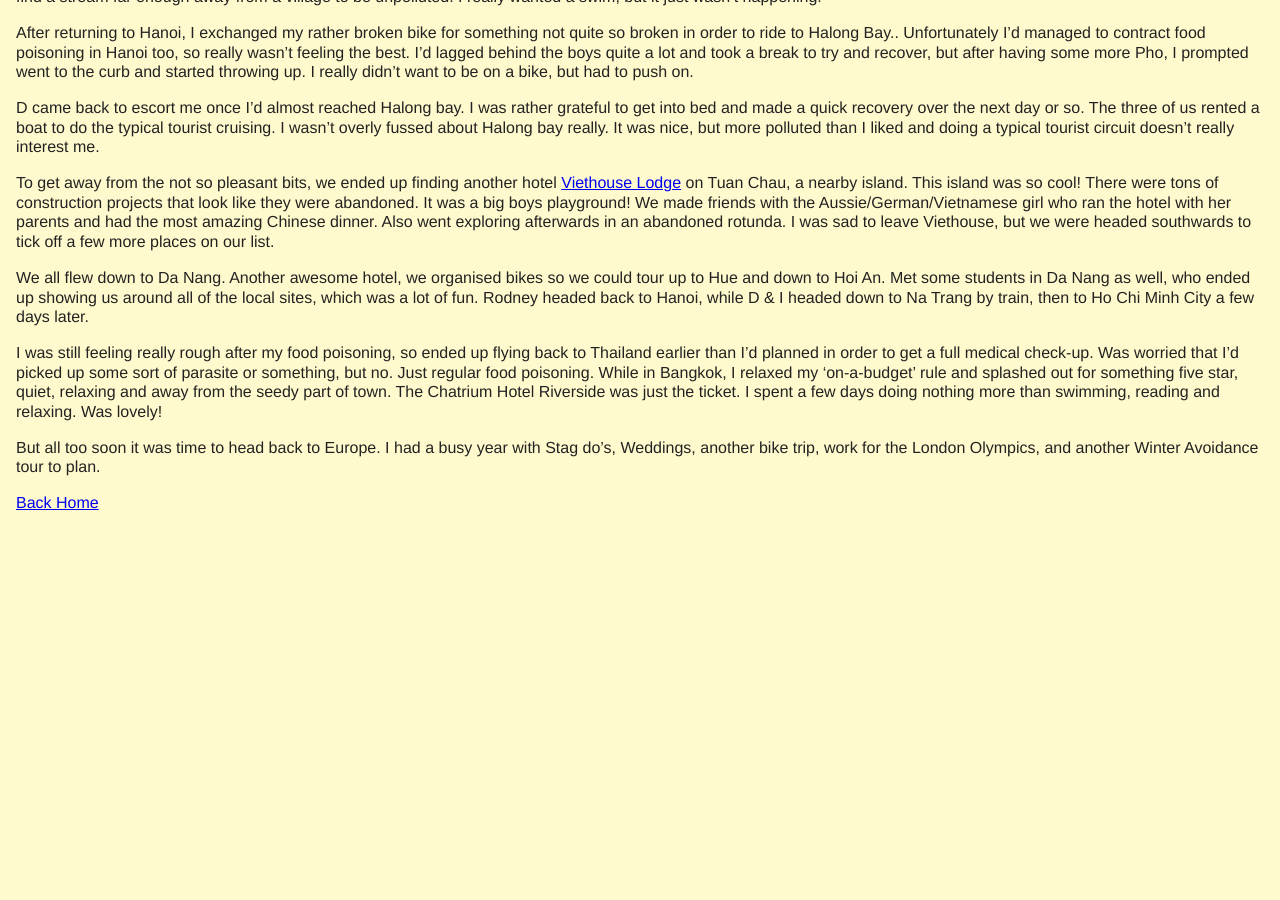
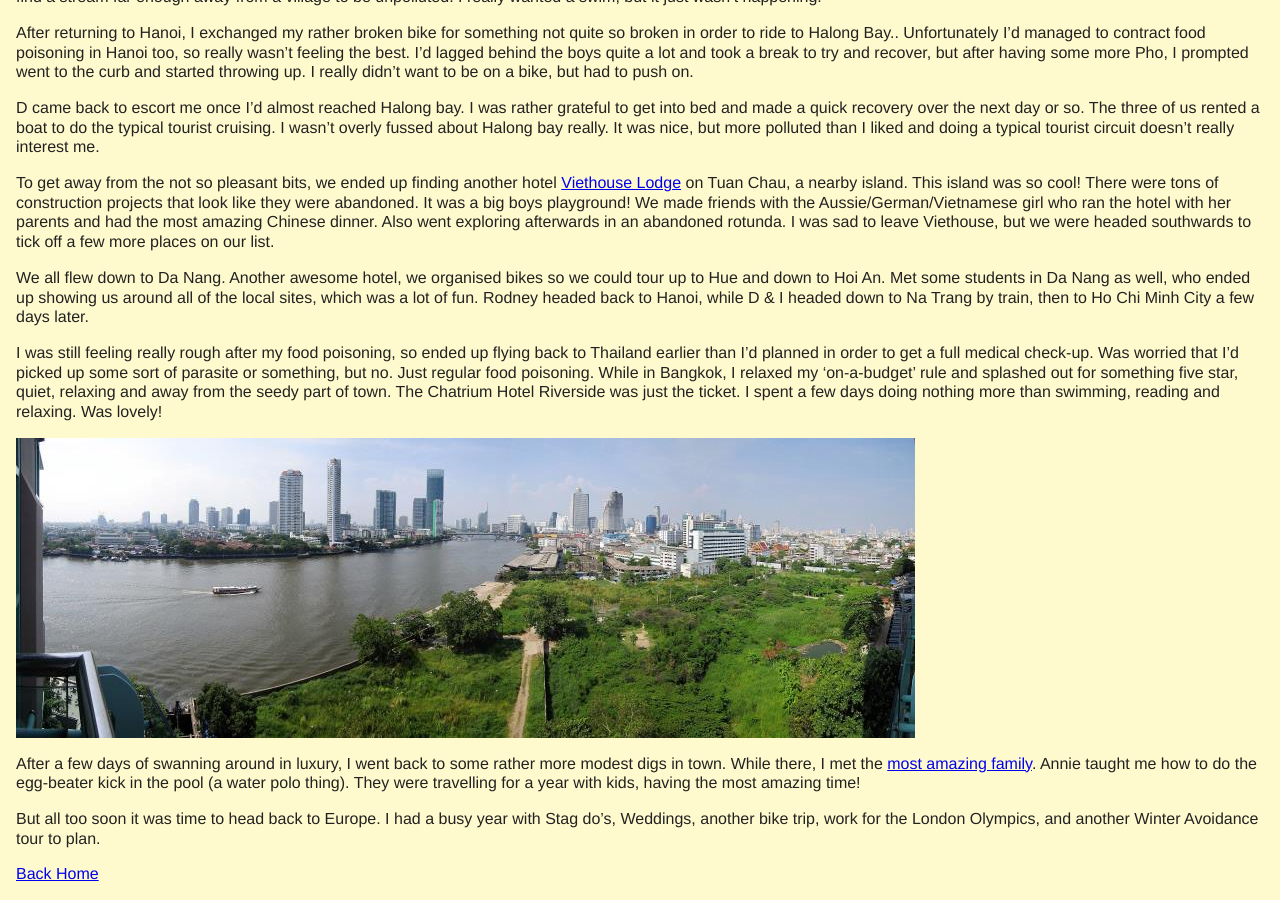
Before and after one commit to davewasthere/davewasthere.github.com, a Jekyll site: the page built from _posts/2012-05-20-lost-my-mojo.md, in a window 1280 px wide and 900 px high, scrolled down 3018 px. Built offline with Jekyll 4.4.1, drawn with Linux system fonts in a browser that asks for light colours; before the commit the page ends 3547 px from its top, so only the background shows below that.

Commit message:
added image and bangert family para

```diff
--- a/_posts/2012-05-20-lost-my-mojo.md
+++ b/_posts/2012-05-20-lost-my-mojo.md
@@ -84,4 +84,8 @@ We all flew down to Da Nang. Another awesome hotel, we organised bikes so we cou
 
 I was still feeling really rough after my food poisoning, so ended up flying back to Thailand earlier than I'd planned in order to get a full medical check-up. Was worried that I'd picked up some sort of parasite or something, but no. Just regular food poisoning. While in Bangkok, I relaxed my 'on-a-budget' rule and splashed out for something five star, quiet, relaxing and away from the seedy part of town. The Chatrium Hotel Riverside was just the ticket. I spent a few days doing nothing more than swimming, reading and relaxing. Was lovely!
 
+<img src="/travel/images/bangkok-river.jpg">
+
+After a few days of swanning around in luxury, I went back to some rather more modest digs in town. While there, I met the [most amazing family](http://www.forbes.com/hsbcpersonaleconomy/global-classrooms.html). Annie taught me how to do the egg-beater kick in the pool (a water polo thing). They were travelling for a year with kids, having the most amazing time!
+
 But all too soon it was time to head back to Europe. I had a busy year with Stag do's, Weddings, another bike trip, work for the London Olympics, and another Winter Avoidance tour to plan.
```
Also changed, not shown: travel/images/bangkok-river.jpg (added).
